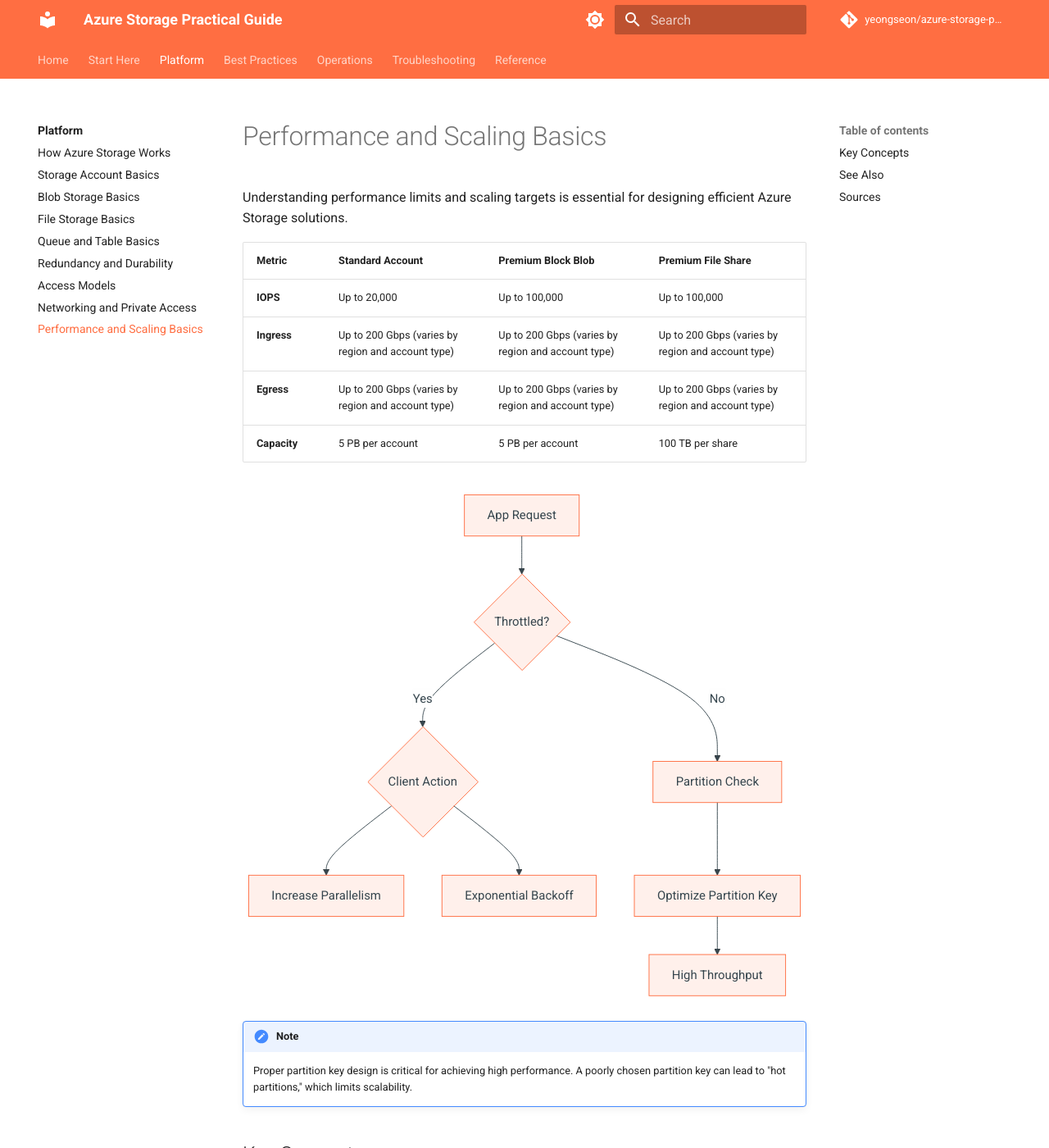
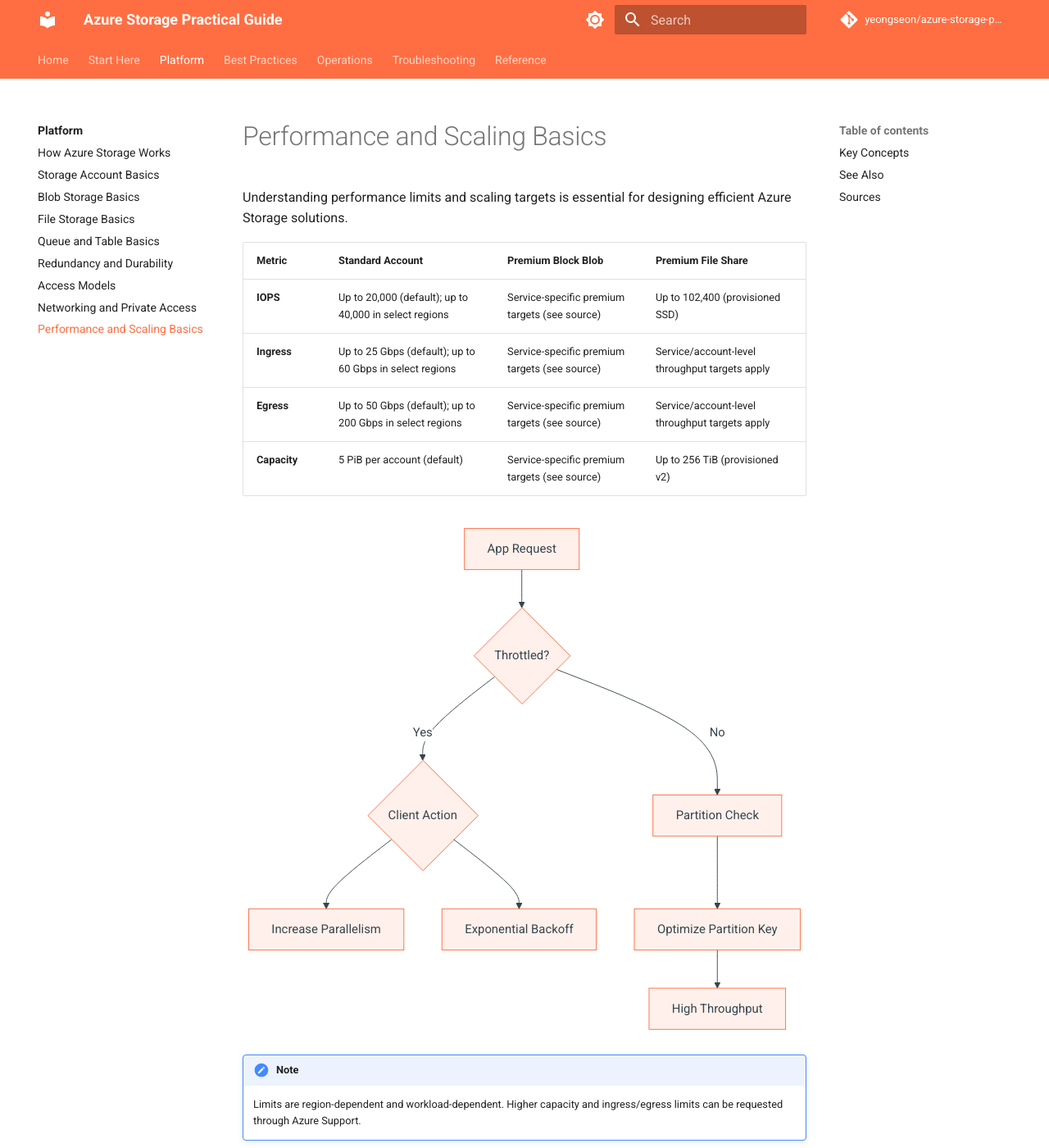
Before and after one commit to yeongseon/azure-storage-practical-guide, an MkDocs documentation site: the page built from docs/platform/performance-and-scaling-basics.md, in a window 1280 px wide and 1400 px high. Shown: the whole window at 82% size. Built offline with MkDocs 1.6.1 and Material for MkDocs 9.7.7, drawn with Linux system fonts in a browser that asks for light colours; comment, search, counter and statistics services are not loaded.

Commit message:
fix: replace dead Storage Explorer URL, remove disk mention, correct performance targets

````diff
--- a/docs/platform/performance-and-scaling-basics.md
+++ b/docs/platform/performance-and-scaling-basics.md
@@ -4,10 +4,10 @@
 
 | Metric | Standard Account | Premium Block Blob | Premium File Share |
 | :--- | :--- | :--- | :--- |
-| **IOPS** | Up to 20,000 | Up to 100,000 | Up to 100,000 |
-| **Ingress** | Up to 200 Gbps (varies by region and account type) | Up to 200 Gbps (varies by region and account type) | Up to 200 Gbps (varies by region and account type) |
-| **Egress** | Up to 200 Gbps (varies by region and account type) | Up to 200 Gbps (varies by region and account type) | Up to 200 Gbps (varies by region and account type) |
-| **Capacity** | 5 PB per account | 5 PB per account | 100 TB per share |
+| **IOPS** | Up to 20,000 (default); up to 40,000 in select regions | Service-specific premium targets (see source) | Up to 102,400 (provisioned SSD) |
+| **Ingress** | Up to 25 Gbps (default); up to 60 Gbps in select regions | Service-specific premium targets (see source) | Service/account-level throughput targets apply |
+| **Egress** | Up to 50 Gbps (default); up to 200 Gbps in select regions | Service-specific premium targets (see source) | Service/account-level throughput targets apply |
+| **Capacity** | 5 PiB per account (default) | Service-specific premium targets (see source) | Up to 256 TiB (provisioned v2) |
 
 ```mermaid
 graph TD
@@ -21,7 +21,7 @@
 ```
 
 !!! note
-    Proper partition key design is critical for achieving high performance. A poorly chosen partition key can lead to "hot partitions," which limits scalability.
+    Limits are region-dependent and workload-dependent. Higher capacity and ingress/egress limits can be requested through Azure Support.
 
 ## Key Concepts
 - **Throughput**: The amount of data transferred per second.
````
Also changed, not shown: docs/index.md (+1 -1 lines), docs/reference/storage-service-selection-guide.md (+0 -3 lines), docs/start-here/overview.md (+1 -1 lines).
